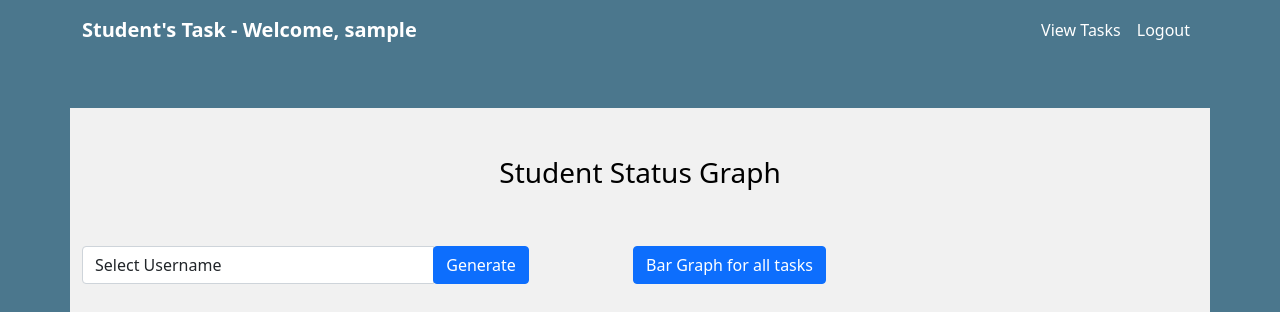
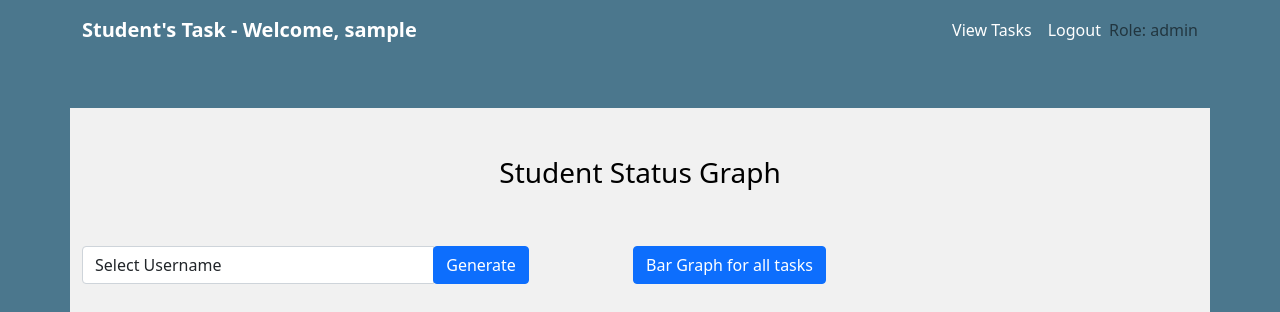
Before and after one commit to Prasad4s/Student_Task_Application, a Django app: page /graph/ in a window 1280 px wide. Shown: the top 312 px of the page. Run offline with Django 4.2, Linux system fonts and the light colour scheme; a user stored in the database is signed in; tables that the repository leaves empty hold one stand-in row (values such as "Sample post"); some libraries are stand-ins or nearby versions.

Commit message:
Added role to home/base.html

```diff
--- a/templates/home/base.html
+++ b/templates/home/base.html
@@ -21,6 +21,8 @@
           <span class="welcome-message">- Welcome, {{ user.username }}</span>
           {% endif %}
         </a>
+        <!-- Add role information here -->
+
         <button
           class="navbar-toggler"
           type="button"
@@ -46,6 +48,9 @@
               <a class="nav-link" href="{% url 'user_login' %}">Login</a>
             </li>
             {% endif %}
+            {% if user.is_authenticated %}
+        <span class="navbar-text ms-auto">Role: {{ user.profile.role }}</span>
+        {% endif %}
           </ul>
         </div>
       </div>
```
